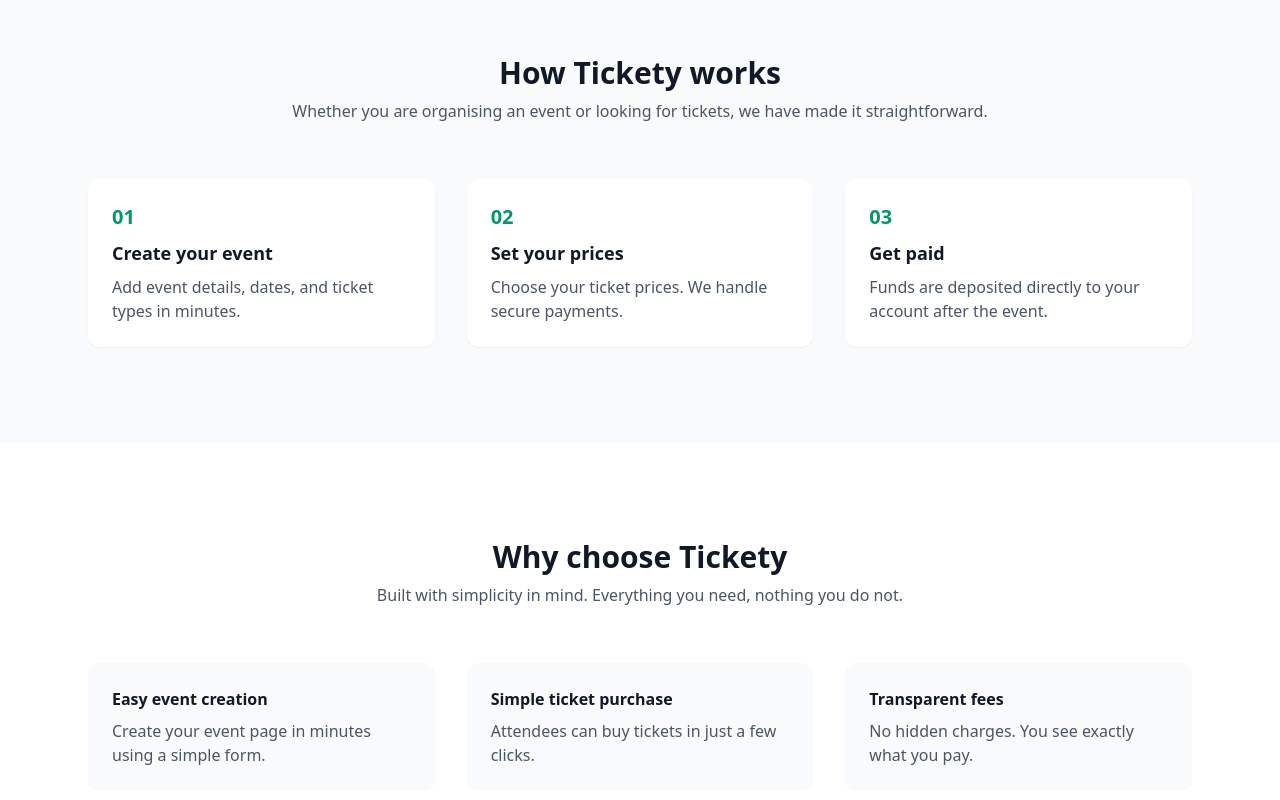
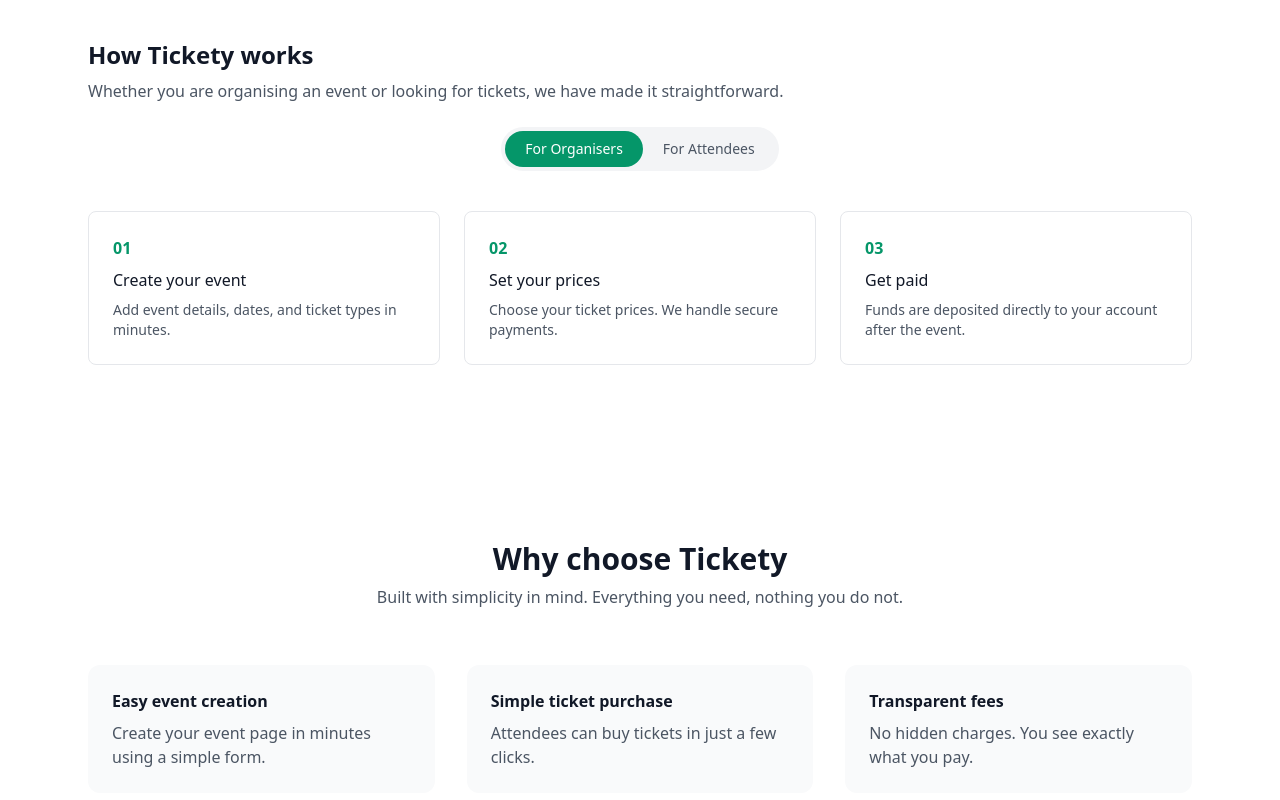
Before and after one commit to kiwihelp4u-pixel/Tickety, a Next.js app: page / in a window 1280 px wide. Shown: the part 600-1400 px from the top of the page. Built offline with nearby package versions, Linux system fonts and the light colour scheme.

Commit message:
Wire HowItWorks component into homepage

```diff
--- a/app/page.tsx
+++ b/app/page.tsx
@@ -1,4 +1,9 @@
-import Link from "next/link"
+import Link from "next/link";
+import HowItWorks from "@/components/HowItWorks";
+import Header from "@/components/Header";
+import Hero from "@/components/Hero";
+import WhyTickety from "@/components/WhyTickety";
+import Footer from "@/components/Footer";
 
 export default function HomePage() {
   return (
@@ -12,9 +17,7 @@ export default function HomePage() {
               alt="Tickety"
               className="h-16 w-auto"
             />
-
           </Link>
-
 
           <nav className="hidden md:flex items-center gap-8 text-sm text-gray-700">
             <Link href="/how-it-works">How it works</Link>
@@ -76,54 +79,8 @@ export default function HomePage() {
         </div>
       </section>
 
-      {/* HOW IT WORKS */}
-      <section className="py-24 bg-gray-50">
-        <div className="max-w-6xl mx-auto px-6">
-          <h2 className="text-3xl font-bold text-center">
-            How Tickety works
-          </h2>
-
-          <p className="text-center text-gray-600 mt-2">
-            Whether you are organising an event or looking for tickets,
-            we have made it straightforward.
-          </p>
-
-          <div className="mt-14 grid grid-cols-1 md:grid-cols-3 gap-8">
-            <div className="bg-white rounded-xl p-6 shadow-sm transition-all duration-200 hover:-translate-y-1 hover:shadow-lg">
-
-              <div className="text-emerald-600 font-bold text-xl">01</div>
-              <h3 className="mt-2 font-semibold text-lg">
-                Create your event
-              </h3>
-              <p className="text-gray-600 mt-2">
-                Add event details, dates, and ticket types in minutes.
-              </p>
-            </div>
-
-            <div className="bg-white rounded-xl p-6 shadow-sm transition-all duration-200 hover:-translate-y-1 hover:shadow-lg">
-
-              <div className="text-emerald-600 font-bold text-xl">02</div>
-              <h3 className="mt-2 font-semibold text-lg">
-                Set your prices
-              </h3>
-              <p className="text-gray-600 mt-2">
-                Choose your ticket prices. We handle secure payments.
-              </p>
-            </div>
-
-            <div className="bg-white rounded-xl p-6 shadow-sm transition-all duration-200 hover:-translate-y-1 hover:shadow-lg">
-
-              <div className="text-emerald-600 font-bold text-xl">03</div>
-              <h3 className="mt-2 font-semibold text-lg">
-                Get paid
-              </h3>
-              <p className="text-gray-600 mt-2">
-                Funds are deposited directly to your account after the event.
-              </p>
-            </div>
-          </div>
-        </div>
-      </section>
+      {/* HOW IT WORKS (WITH TOGGLE) */}
+      <HowItWorks />
 
       {/* WHY CHOOSE */}
       <section className="py-24">
@@ -137,45 +94,21 @@ export default function HomePage() {
           </p>
 
           <div className="mt-14 grid grid-cols-1 md:grid-cols-3 gap-8">
-            <div className="bg-gray-50 rounded-xl p-6 transition-all duration-200 hover:-translate-y-1 hover:shadow-md hover:bg-white">
-
-              <h3 className="font-semibold">Easy event creation</h3>
-              <p className="text-gray-600 mt-2">
-                Create your event page in minutes using a simple form.
-              </p>
+            {[
+              ["Easy event creation", "Create your event page in minutes using a simple form."],
+              ["Simple ticket purchase", "Attendees can buy tickets in just a few clicks."],
+              ["Transparent fees", "No hidden charges. You see exactly what you pay."],
+              ["Mobile-friendly", "Works perfectly on any device."],
+              ["Reliable checkout", "Secure, fast, and dependable payments."],
+            ].map(([title, desc]) => (
+              <div
+                key={title}
+                className="bg-gray-50 rounded-xl p-6 transition-all duration-200 hover:-translate-y-1 hover:shadow-md hover:bg-white"
+              >
+                <h3 className="font-semibold">{title}</h3>
+                <p className="text-gray-600 mt-2">{desc}</p>
               </div>
-
-            <div className="bg-gray-50 rounded-xl p-6 transition-all duration-200 hover:-translate-y-1 hover:shadow-md hover:bg-white">
-
-              <h3 className="font-semibold">Simple ticket purchase</h3>
-              <p className="text-gray-600 mt-2">
-                Attendees can buy tickets in just a few clicks.
-              </p>
-            </div>
-
-            <div className="bg-gray-50 rounded-xl p-6 transition-all duration-200 hover:-translate-y-1 hover:shadow-md hover:bg-white">
-
-              <h3 className="font-semibold">Transparent fees</h3>
-              <p className="text-gray-600 mt-2">
-                No hidden charges. You see exactly what you pay.
-              </p>
-            </div>
-
-            <div className="bg-gray-50 rounded-xl p-6 transition-all duration-200 hover:-translate-y-1 hover:shadow-md hover:bg-white">
-
-              <h3 className="font-semibold">Mobile-friendly</h3>
-              <p className="text-gray-600 mt-2">
-                Works perfectly on any device.
-              </p>
-            </div>
-
-            <div className="bg-gray-50 rounded-xl p-6 transition-all duration-200 hover:-translate-y-1 hover:shadow-md hover:bg-white">
-
-              <h3 className="font-semibold">Reliable checkout</h3>
-              <p className="text-gray-600 mt-2">
-                Secure, fast, and dependable payments.
-              </p>
-            </div>
+            ))}
           </div>
         </div>
       </section>
@@ -198,10 +131,7 @@ export default function HomePage() {
               "Are refunds allowed?",
               "Can I use this for community events?",
             ].map((q) => (
-              <div
-                key={q}
-                className="bg-white border rounded-lg px-4 py-3"
-              >
+              <div key={q} className="bg-white border rounded-lg px-4 py-3">
                 {q}
               </div>
             ))}
@@ -209,7 +139,7 @@ export default function HomePage() {
         </div>
       </section>
 
-      {/** FOOTER **/}
+      {/* FOOTER */}
       <footer className="border-t py-10">
         <div className="max-w-7xl mx-auto px-6 flex flex-col md:flex-row items-center justify-between text-sm text-gray-500">
           <div className="flex items-center gap-2">
@@ -218,7 +148,7 @@ export default function HomePage() {
               alt="Tickety"
               className="h-12 w-auto"
             />
-            <span>© 2026 </span>
+            <span>© 2026 Tickety</span>
           </div>
 
           <div className="flex gap-6 mt-4 md:mt-0">
@@ -233,5 +163,5 @@ export default function HomePage() {
         </div>
       </footer>
     </main>
-  )
+  );
 }
--- a/components/HowItWorks.tsx
+++ b/components/HowItWorks.tsx
@@ -1,4 +1,10 @@
+"use client";
+
+import { useState } from "react";
+
 export default function HowItWorks() {
+  const [mode, setMode] = useState<"organisers" | "attendees">("organisers");
+
   return (
     <section id="how" className="bg-white py-20">
       <div className="mx-auto max-w-6xl px-6">
@@ -8,8 +14,37 @@ export default function HowItWorks() {
           we have made it straightforward.
         </p>
 
+        {/* TOGGLE */}
+        <div className="mt-6 flex justify-center">
+          <div className="inline-flex rounded-full bg-gray-100 p-1">
+            <button
+              onClick={() => setMode("organisers")}
+              className={`px-5 py-2 rounded-full text-sm font-medium transition ${
+                mode === "organisers"
+                  ? "bg-emerald-600 text-white"
+                  : "text-gray-600"
+              }`}
+            >
+              For Organisers
+            </button>
+
+            <button
+              onClick={() => setMode("attendees")}
+              className={`px-5 py-2 rounded-full text-sm font-medium transition ${
+                mode === "attendees"
+                  ? "bg-emerald-600 text-white"
+                  : "text-gray-600"
+              }`}
+            >
+              For Attendees
+            </button>
+          </div>
+        </div>
+
+        {/* CARDS */}
+        {mode === "organisers" && (
           <div className="mt-10 grid gap-6 md:grid-cols-3">
-          <div className="rounded-lg border p-6">
+            <div className="rounded-lg border p-6 hover:shadow-md transition">
               <span className="text-emerald-600 font-semibold">01</span>
               <h3 className="mt-2 font-medium">Create your event</h3>
               <p className="mt-2 text-sm text-gray-600">
@@ -17,7 +52,7 @@ export default function HowItWorks() {
               </p>
             </div>
 
-          <div className="rounded-lg border p-6">
+            <div className="rounded-lg border p-6 hover:shadow-md transition">
               <span className="text-emerald-600 font-semibold">02</span>
               <h3 className="mt-2 font-medium">Set your prices</h3>
               <p className="mt-2 text-sm text-gray-600">
@@ -25,7 +60,7 @@ export default function HowItWorks() {
               </p>
             </div>
 
-          <div className="rounded-lg border p-6">
+            <div className="rounded-lg border p-6 hover:shadow-md transition">
               <span className="text-emerald-600 font-semibold">03</span>
               <h3 className="mt-2 font-medium">Get paid</h3>
               <p className="mt-2 text-sm text-gray-600">
@@ -33,6 +68,35 @@ export default function HowItWorks() {
               </p>
             </div>
           </div>
+        )}
+
+        {mode === "attendees" && (
+          <div className="mt-10 grid gap-6 md:grid-cols-3">
+            <div className="rounded-lg border p-6 hover:shadow-md transition">
+              <span className="text-emerald-600 font-semibold">01</span>
+              <h3 className="mt-2 font-medium">Discover events</h3>
+              <p className="mt-2 text-sm text-gray-600">
+                Find events happening near you.
+              </p>
+            </div>
+
+            <div className="rounded-lg border p-6 hover:shadow-md transition">
+              <span className="text-emerald-600 font-semibold">02</span>
+              <h3 className="mt-2 font-medium">Buy tickets</h3>
+              <p className="mt-2 text-sm text-gray-600">
+                Purchase tickets in just a few clicks.
+              </p>
+            </div>
+
+            <div className="rounded-lg border p-6 hover:shadow-md transition">
+              <span className="text-emerald-600 font-semibold">03</span>
+              <h3 className="mt-2 font-medium">Attend</h3>
+              <p className="mt-2 text-sm text-gray-600">
+                Show your ticket and enjoy the event.
+              </p>
+            </div>
+          </div>
+        )}
       </div>
     </section>
   );
```
Lines whose indentation alone changed are shown as unchanged.
